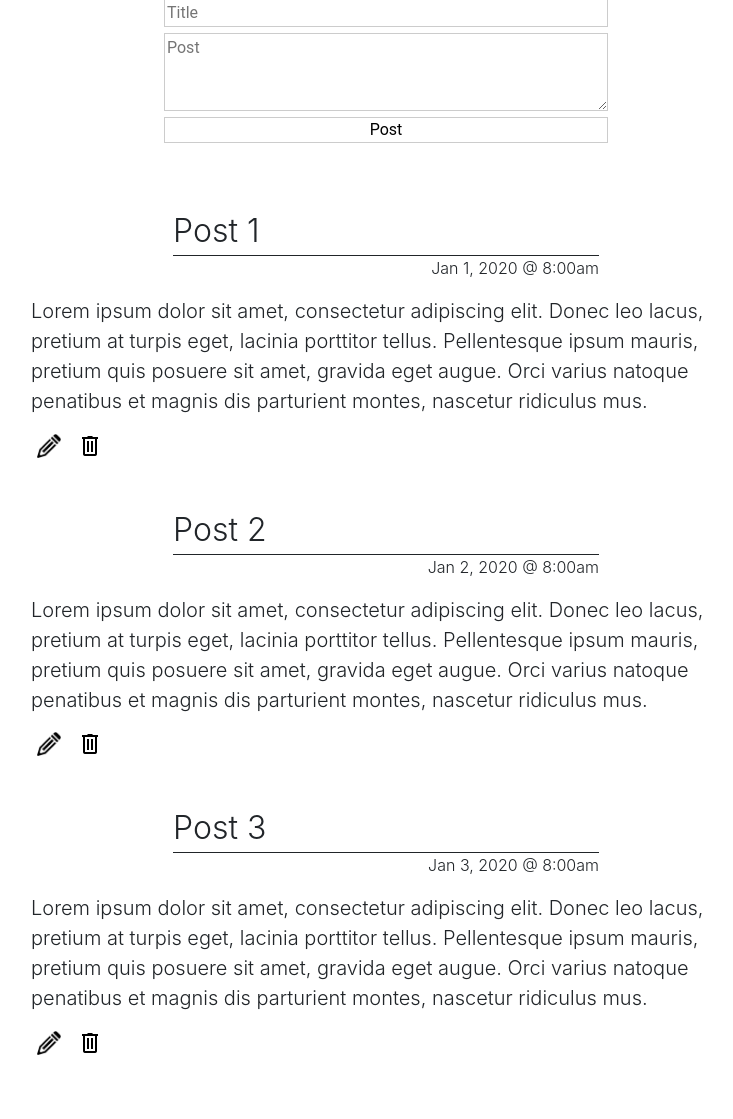
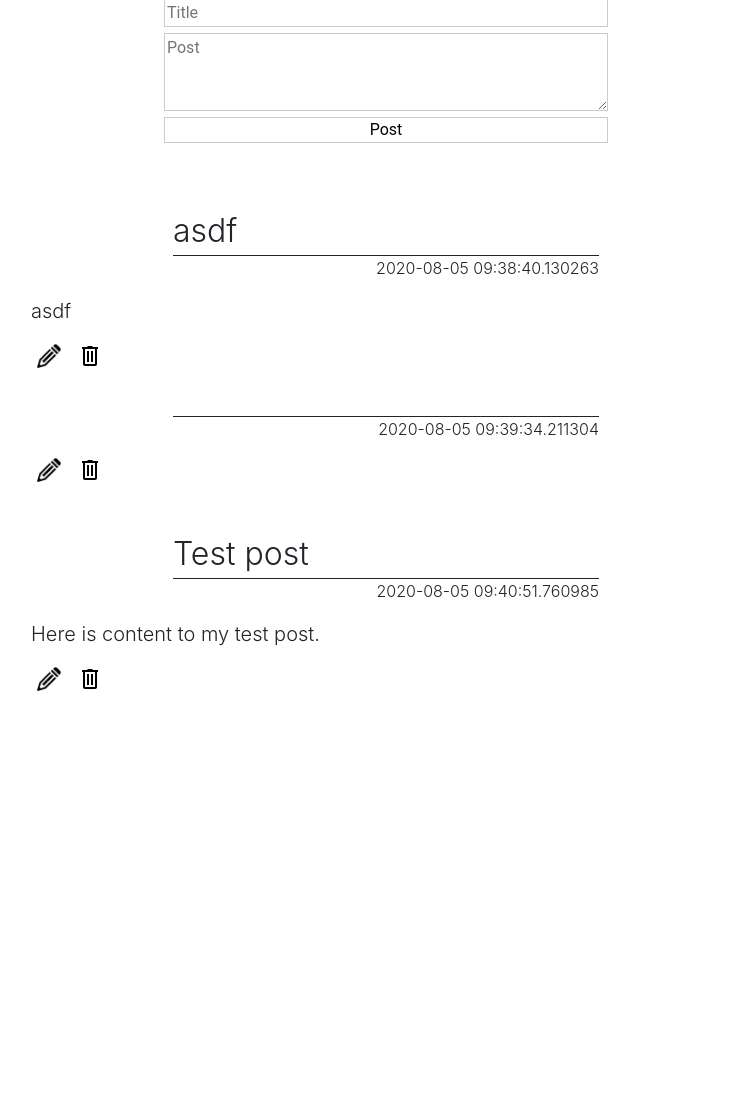
Before and after one commit to 8BitJustin/personal-blog-website, a Flask app: page /posts in a window 1280 px wide. Shown: the part 129-1248 px from the top of the page, without its empty margins (254-987 px from the left). After the commit the page ends 820 px from the top, so only its background shows below. Run offline with Flask 2, Linux system fonts and the light colour scheme; data comes from the database, SQL or seed files in the repository; both versions use the stored data as it was after the commit; some libraries are stand-ins or nearby versions.

Commit message:
Completed posts function, posts now post correctly. Also changed name of textarea on index.html to 'content'.

```diff
--- a/app.py
+++ b/app.py
@@ -1,4 +1,4 @@
-from flask import Flask, render_template
+from flask import Flask, render_template, request, redirect
 from flask_sqlalchemy import SQLAlchemy
 from datetime import datetime
 
@@ -17,42 +17,43 @@ class BlogPost(db.Model):
         return 'Blog post ' + str(self.id)
 
 
-all_posts = [
-    {
-        'title': 'Post 1',
-        'content': 'Lorem ipsum dolor sit amet, consectetur adipiscing elit.'
-                   ' Donec leo lacus, pretium at turpis eget, lacinia'
-                   ' porttitor tellus. Pellentesque ipsum mauris, pretium quis'
-                   ' posuere sit amet, gravida eget augue. Orci varius natoque'
-                   ' penatibus et magnis dis parturient montes, nascetur'
-                   ' ridiculus mus.',
-        'created': 'Jan 1, 2020 @ 8:00am'
-    },
-    {
-        'title': 'Post 2',
-        'content': 'Lorem ipsum dolor sit amet, consectetur adipiscing elit.'
-                   ' Donec leo lacus, pretium at turpis eget, lacinia'
-                   ' porttitor tellus. Pellentesque ipsum mauris, pretium quis'
-                   ' posuere sit amet, gravida eget augue. Orci varius natoque'
-                   ' penatibus et magnis dis parturient montes, nascetur'
-                   ' ridiculus mus.',
-        'created': 'Jan 2, 2020 @ 8:00am'
-    },
-    {
-        'title': 'Post 3',
-        'content': 'Lorem ipsum dolor sit amet, consectetur adipiscing elit.'
-                   ' Donec leo lacus, pretium at turpis eget, lacinia'
-                   ' porttitor tellus. Pellentesque ipsum mauris, pretium quis'
-                   ' posuere sit amet, gravida eget augue. Orci varius natoque'
-                   ' penatibus et magnis dis parturient montes, nascetur'
-                   ' ridiculus mus.',
-        'created': 'Jan 3, 2020 @ 8:00am'
-    }
-]
+# all_posts = [
+#     {
+#         'title': 'Post 1',
+#         'content': 'Lorem ipsum dolor sit amet, consectetur adipiscing elit.'
+#                    ' Donec leo lacus, pretium at turpis eget, lacinia'
+#                    ' porttitor tellus. Pellentesque ipsum mauris, pretium quis'
+#                    ' posuere sit amet, gravida eget augue. Orci varius natoque'
+#                    ' penatibus et magnis dis parturient montes, nascetur'
+#                    ' ridiculus mus.',
+#         'created': 'Jan 1, 2020 @ 8:00am'
+#     },
+#     {
+#         'title': 'Post 2',
+#         'content': 'Lorem ipsum dolor sit amet, consectetur adipiscing elit.'
+#                    ' Donec leo lacus, pretium at turpis eget, lacinia'
+#                    ' porttitor tellus. Pellentesque ipsum mauris, pretium quis'
+#                    ' posuere sit amet, gravida eget augue. Orci varius natoque'
+#                    ' penatibus et magnis dis parturient montes, nascetur'
+#                    ' ridiculus mus.',
+#         'created': 'Jan 2, 2020 @ 8:00am'
+#     },
+#     {
+#         'title': 'Post 3',
+#         'content': 'Lorem ipsum dolor sit amet, consectetur adipiscing elit.'
+#                    ' Donec leo lacus, pretium at turpis eget, lacinia'
+#                    ' porttitor tellus. Pellentesque ipsum mauris, pretium quis'
+#                    ' posuere sit amet, gravida eget augue. Orci varius natoque'
+#                    ' penatibus et magnis dis parturient montes, nascetur'
+#                    ' ridiculus mus.',
+#         'created': 'Jan 3, 2020 @ 8:00am'
+#     }
+# ]
 
 
 @app.route('/')
 def index():
+    all_posts = BlogPost.query.order_by(BlogPost.created).all()
     return render_template('index.html', posts=all_posts)
 
 
@@ -63,7 +64,16 @@ def login():
 
 @app.route('/posts', methods=['GET', 'POST'])
 def posts():
-    return render_template('posts.html', posts=all_posts)
+    if request.method == 'POST':
+        post_title = request.form['title']
+        post_content = request.form['content']
+        new_post = BlogPost(title=post_title, content=post_content)
+        db.session.add(new_post)
+        db.session.commit()
+        return redirect('/posts')
+    else:
+        all_posts = BlogPost.query.order_by(BlogPost.created).all()
+        return render_template('posts.html', posts=all_posts)
 
 
 @app.route('/edit')
--- a/templates/posts.html
+++ b/templates/posts.html
@@ -11,7 +11,7 @@
         <form action="/posts" method="POST">
             <input type="text" name="title" id="title" class="inputs"
                    placeholder="Title">
-            <textarea name="post" id="post" class="inputs" rows="3"
+            <textarea name="content" id="content" class="inputs" rows="3"
                       placeholder="Post"
             ></textarea>
             <input type="submit" value="Post" class="sub_button">
```
Also changed, not shown: posts.db.
